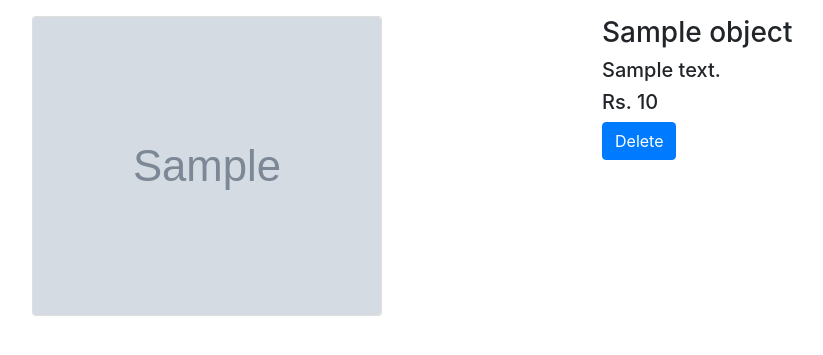
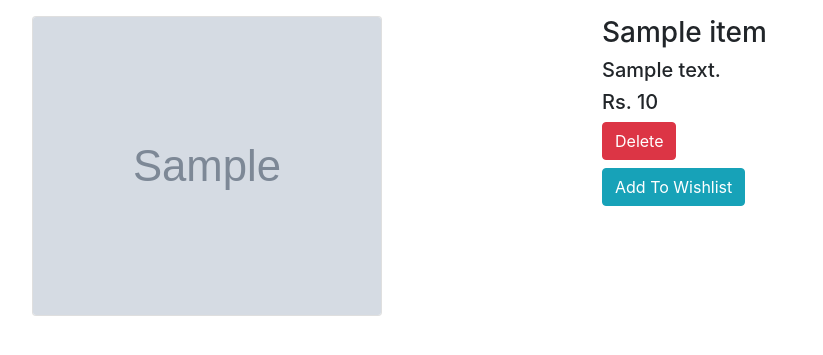
Before and after one commit to indresharma/bakery, a Django app: template products/templates/products/details.html in a window 1280 px wide. Shown: the part 56-411 px from the top of the page, without its empty margins (53-876 px from the left). Run offline with Django 3.2, Linux system fonts and the light colour scheme; the template is opened without the code that fills it: most values are stand-ins (such as "Sample title", 1, 10 or a date in 2020); grey boxes marked "Sample" are stand-in pictures; some libraries are stand-ins or nearby versions.

Commit message:
added wishlist functionality

```diff
--- a/products/admin.py
+++ b/products/admin.py
@@ -1,4 +1,5 @@
 from django.contrib import admin
-from .models import Product
+from .models import Product, Wishlist
 # Register your models here.
 admin.site.register(Product)
+admin.site.register(Wishlist)
--- a/products/templates/products/base.html
+++ b/products/templates/products/base.html
@@ -22,8 +22,8 @@
             <a class="nav-item nav-link" href="{% url 'products:create' %}" class="btn btn-simple">Add Products</a>
             {% if user.is_authenticated %}
 
-            <a class="nav-item nav-link" href="#" class="btn btn-simple">Wishlist</a>
-            <a class="nav-item nav-link" href="{% url 'profile' %}" class="btn btn-simple">Hello, {{user.username}}</a>
+            <a class="nav-item nav-link" href="{% url 'products:wishlist' %}" class="btn btn-simple">Wishlist</a>
+            <a class="nav-item nav-link" href="{% url 'profile' %}" class="btn btn-simple">Hello, {{user.username | capfirst}}</a>
             <a class="nav-item nav-link" href="{% url 'logout' %}" class="btn btn-simple">Logout</a>
 
             {% else %}
--- a/products/templates/products/details.html
+++ b/products/templates/products/details.html
@@ -4,14 +4,18 @@
 <div class="container">
     <div class="row">
         <div class="col-md-6 mt-3">
-            <img class="card" height="300px" width="350px" src="{{ object.prod_image }}">
+            <img class="card" height="300px" width="350px" src="{{ item.prod_image }}">
         </div>
 
         <div class="col-md-6 mt-3">
-            <h3>{{object.prod_name}}</h3>
-            <h5>{{object.prod_desc}}</h5>
-            <h5>Rs. {{object.price}}</h5>
-            <a href="{% url 'products:delete' object.id %}" class="btn btn-primary">Delete</a>
+            <h3>{{item.prod_name}}</h3>
+            <h5>{{item.prod_desc}}</h5>
+            <h5>Rs. {{item.price}}</h5>
+            <a href="{% url 'products:delete' item.id %}" class="btn btn-danger">Delete</a>
+            <form method="POST" action="{% url 'products:favourites' item.id %}">
+                {% csrf_token %}
+                <button class="btn btn-info mt-2" type="submit" value="Submit">Add To Wishlist</button>
+            </form>
         </div>
     </div>
 </div>
--- a/products/urls.py
+++ b/products/urls.py
@@ -5,10 +5,11 @@ from . import views
 app_name = 'products'
 urlpatterns= [
     path('', views.home, name='home'),
-    path('<int:pk>/', views.ProductDetailView.as_view(), name='details'),
+    path('<int:id>/', views.details, name='details'),
     path('create/', views.CreateProductView.as_view(), name="create"),
     path('update/<int:id>/', views.update_prod, name='update_prod'),
     path('delete/<int:id>/', views.delete_prod, name='delete'),
-    # path('favourites/', views.favourites, name='favourites'),
+    path('favourites/<int:id>/', views.favourites, name='favourites'),
+    path('wishlist/', views.wishlist, name='wishlist'),
 
 ]
```
Also changed, not shown: products/models.py (+9 -10 lines), products/templates/products/wishlist.html (renamed from manage.py, +18 -19 lines), products/views.py (+20 -13 lines), products/migrations/0003_wishlist.py (added).
